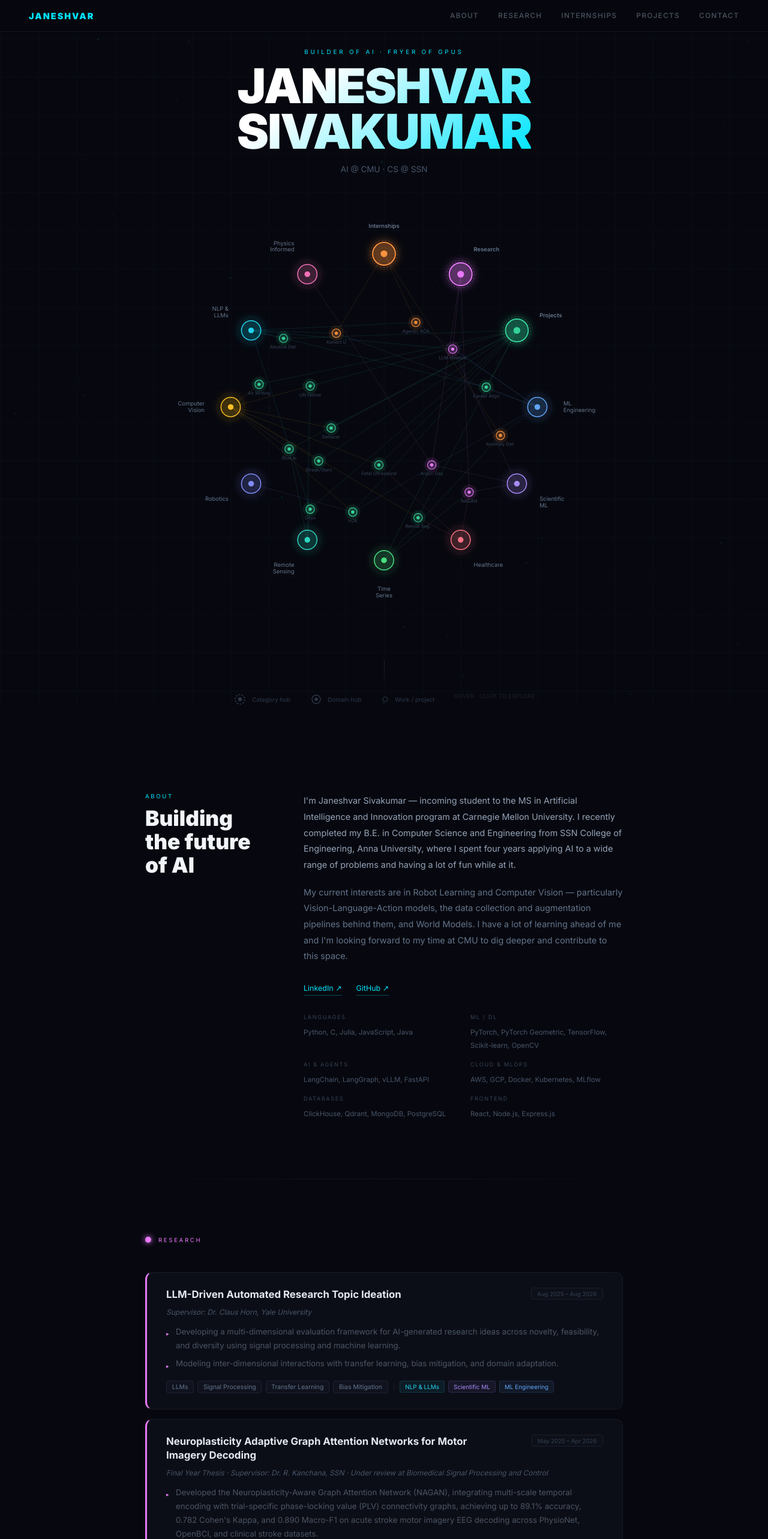
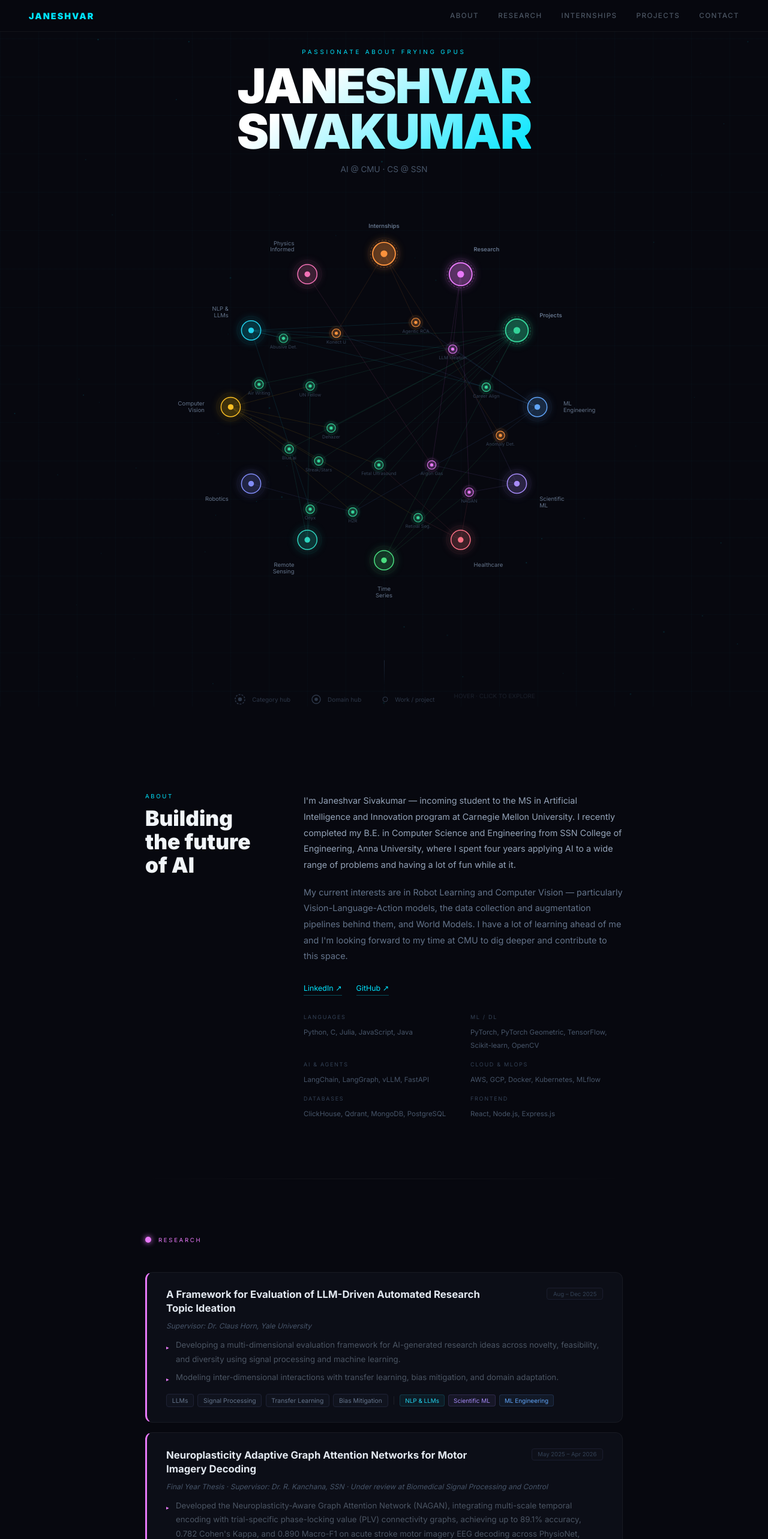
Before and after one commit to juicjaane/juicjaane.github.io, a React (Vite) app: page / in a window 1280 px wide. Shown: the top 2566 px of the page at 60% size. Built offline with nearby package versions, Linux system fonts and the light colour scheme.

Commit message:
Update hero tagline, LLM Ideation title and dates

```diff
--- a/portfolio.jsx
+++ b/portfolio.jsx
@@ -31,9 +31,9 @@ const ITEMS = [
   // Research
   {
     id: "llm-ideation", short: "LLM Ideation",
-    title: "LLM-Driven Automated Research Topic Ideation",
+    title: "A Framework for Evaluation of LLM-Driven Automated Research Topic Ideation",
     cat: "cat-research", doms: ["d-nlp", "d-sciml", "d-mleng"],
-    badge: "Aug 2025 – Aug 2026",
+    badge: "Aug – Dec 2025",
     meta: "Supervisor: Dr. Claus Horn, Yale University",
     bullets: [
       "Developing a multi-dimensional evaluation framework for AI-generated research ideas across novelty, feasibility, and diversity using signal processing and machine learning.",
@@ -443,7 +443,7 @@ export default function Portfolio() {
 
         {/* Headline */}
         <div style={{ position: "relative", zIndex: 2, textAlign: "center", marginBottom: "1.5rem", animation: "fadeUp 0.8s ease" }}>
-          <div style={{ fontSize: "0.62rem", letterSpacing: "0.38em", color: "#00e5ff", textTransform: "uppercase", marginBottom: "0.8rem" }}>Builder of AI · Fryer of GPUs</div>
+          <div style={{ fontSize: "0.62rem", letterSpacing: "0.38em", color: "#00e5ff", textTransform: "uppercase", marginBottom: "0.8rem" }}>Passionate about frying GPUs</div>
           <h1 style={{ fontSize: "clamp(2.6rem, 7vw, 5rem)", fontWeight: 900, letterSpacing: "-0.025em", lineHeight: 0.95, background: "linear-gradient(140deg,#fff 25%,#00e5ff 100%)", WebkitBackgroundClip: "text", WebkitTextFillColor: "transparent" }}>
             JANESHVAR<br/>SIVAKUMAR
           </h1>
```
